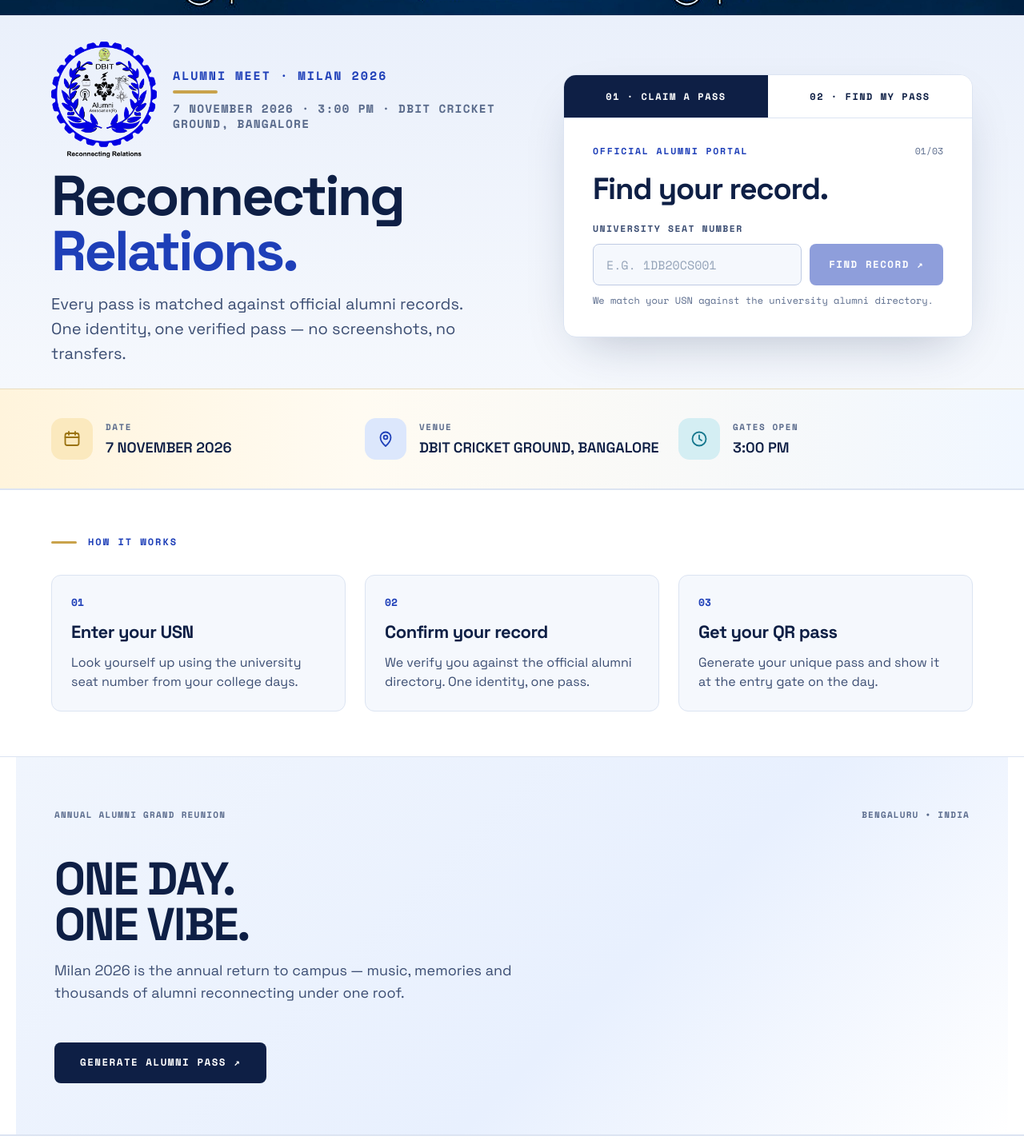
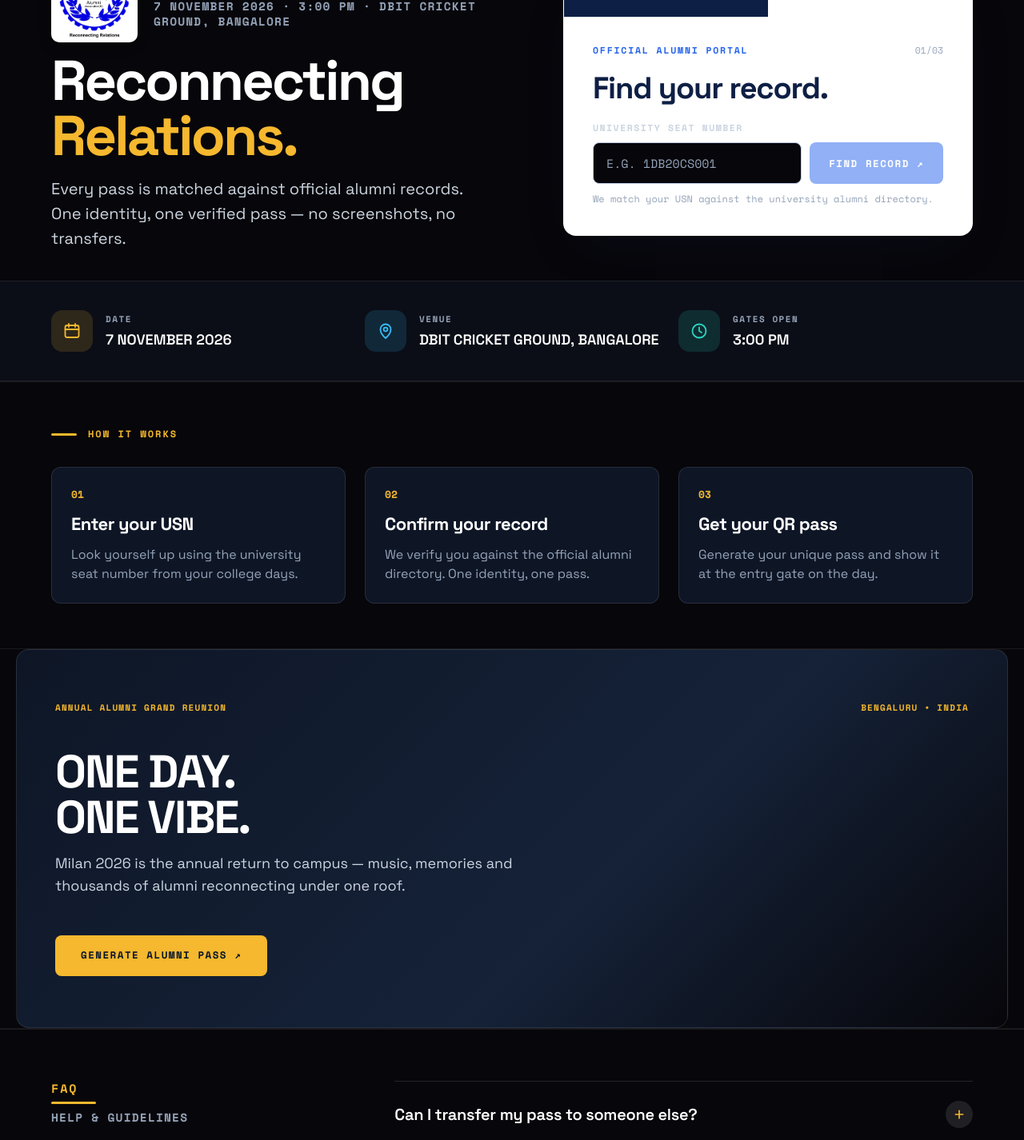
Before and after one commit to strixdominator/chronos-fest-portal, a Next.js app: page / in a window 1280 px wide. Shown: the part 660-2086 px from the top of the page at 80% size. Built offline with nearby package versions, Linux system fonts and the light colour scheme; no server answers.

Commit message:
feat(banner): replace with dark gold Milan 2026 banner and update hero/sections to seamless dark theme

```diff
--- a/src/app/globals.css
+++ b/src/app/globals.css
@@ -1,25 +1,25 @@
 @import url('https://fonts.googleapis.com/css2?family=Space+Grotesk:wght@400;500;600;700&family=Space+Mono:wght@400;700&display=swap');
 
 :root {
-  /* MILAN 2026 DBIT Design System */
-  --bg-page: #F5F8FD;
-  --bg-hero: linear-gradient(180deg, #EAF0FB 0%, #F5F8FD 100%);
+  /* MILAN 2026 DBIT Design System - Dark & Gold Theme */
+  --bg-page: #07060A;
+  --bg-hero: #07060A;
   --bg-card: #FFFFFF;
   --bg-card-alt: #F5F8FD;
 
   --color-navy: #0E1F45;
-  --color-blue: #1E3FB8;
-  --color-blue-hover: #152d88;
-  --color-gold: #C9A24B;
-
-  --text-main: #0E1F45;
-  --text-body: #3C4E73;
-  --text-muted: #5A6B8C;
+  --color-blue: #2563EB;
+  --color-blue-hover: #1D4ED8;
+  --color-gold: #F5B82E;
+
+  --text-main: #FFFFFF;
+  --text-body: #CBD5E1;
+  --text-muted: #94A3B8;
   --text-light: #FFFFFF;
 
-  --border-color: #DCE4F2;
+  --border-color: rgba(255, 255, 255, 0.12);
   --border-input: #BFCBE3;
-  --border-focus: #1E3FB8;
+  --border-focus: #F5B82E;
 
   --radius-card: 16px;
   --radius-box: 12px;
@@ -186,8 +186,8 @@
    ========================================================================== */
 .dbit-header-banner-container {
   width: 100%;
-  background: #FFFDF7;
-  border-bottom: 1px solid var(--border-color);
+  background: #07060A;
+  border-bottom: none;
   padding: 0;
   margin: 0;
   display: block;
@@ -199,7 +199,7 @@
   max-width: 100%;
   border-radius: 0;
   overflow: hidden;
-  background: transparent;
+  background: #07060A;
   line-height: 0;
   margin: 0;
   padding: 0;
@@ -228,7 +228,7 @@
   flex-wrap: wrap;
   align-items: stretch;
   gap: 0;
-  background: var(--bg-hero);
+  background: #07060A;
   min-height: auto;
 }
 
@@ -251,15 +251,19 @@
 }
 
 .dbit-hero-assoc-logo {
-  width: 132px;
+  width: 108px;
   height: auto;
   display: block;
+  background: #FFFFFF;
+  padding: 6px 10px;
+  border-radius: 10px;
+  box-shadow: 0 4px 14px rgba(0, 0, 0, 0.4);
 }
 
 .dbit-hero-meta {
   display: flex;
   flex-direction: column;
-  gap: 10px;
+  gap: 8px;
 }
 
 .dbit-hero-tag {
@@ -267,7 +271,7 @@
   font-size: 15px;
   letter-spacing: 2px;
   font-weight: 700;
-  color: var(--color-blue);
+  color: #F5B82E;
   line-height: 1.2;
 }
 
@@ -275,7 +279,7 @@
   display: block;
   width: 56px;
   height: 3.5px;
-  background: var(--color-gold);
+  background: #F5B82E;
   border-radius: 2px;
 }
 
@@ -283,7 +287,7 @@
   font-family: var(--font-mono);
   font-size: 14.5px;
   letter-spacing: 1.2px;
-  color: var(--text-muted);
+  color: #94A3B8;
   font-weight: 700;
   line-height: 1.3;
 }
@@ -294,11 +298,11 @@
   line-height: 0.98;
   letter-spacing: -3px;
   font-weight: 700;
-  color: var(--color-navy);
+  color: #FFFFFF;
 }
 
 .dbit-hero-title-accent {
-  color: var(--color-blue);
+  color: #F5B82E;
 }
 
 .dbit-hero-description {
@@ -306,7 +310,7 @@
   max-width: 520px;
   font-size: 20px;
   line-height: 1.55;
-  color: var(--text-body);
+  color: #CBD5E1;
 }
 
 .dbit-hero-stats,
@@ -528,9 +532,9 @@
    EVENT AT A GLANCE BANNER (DATE, VENUE, TIME)
    ========================================================================== */
 .dbit-glance-section {
-  background: linear-gradient(90deg, #FFF4DC 0%, #FFFBF2 35%, #F1F7FF 100%);
-  border-top: 1px solid #E8DDBF;
-  border-bottom: 1px solid var(--border-color);
+  background: #0B0E17;
+  border-top: 1px solid rgba(255, 255, 255, 0.08);
+  border-bottom: 1px solid rgba(255, 255, 255, 0.08);
   padding: 36px 64px;
 }
 
@@ -557,18 +561,18 @@
 }
 
 .dbit-glance-icon-box.gold {
-  background: #FBE9BE;
-  color: #9A7210;
+  background: rgba(245, 184, 46, 0.15);
+  color: #F5B82E;
 }
 
 .dbit-glance-icon-box.blue {
-  background: #DCE7FC;
-  color: var(--color-blue);
+  background: rgba(56, 189, 248, 0.15);
+  color: #38BDF8;
 }
 
 .dbit-glance-icon-box.cyan {
-  background: #D4EEF3;
-  color: #16788E;
+  background: rgba(45, 212, 191, 0.15);
+  color: #2DD4BF;
 }
 
 .dbit-glance-text {
@@ -581,23 +585,23 @@
   font-family: var(--font-mono);
   font-size: 11px;
   letter-spacing: 1.5px;
-  color: var(--text-muted);
+  color: #94A3B8;
   font-weight: 700;
 }
 
 .dbit-glance-value {
   font-size: 18px;
   font-weight: 600;
-  color: var(--color-navy);
+  color: #FFFFFF;
 }
 
 /* ==========================================================================
    HOW IT WORKS SECTION
    ========================================================================== */
 .dbit-how-section {
-  background: #FFFFFF;
-  border-top: 1px solid var(--border-color);
-  border-bottom: 1px solid var(--border-color);
+  background: #07060A;
+  border-top: 1px solid rgba(255, 255, 255, 0.08);
+  border-bottom: 1px solid rgba(255, 255, 255, 0.08);
   padding: 56px 64px;
   display: flex;
   flex-direction: column;
@@ -614,7 +618,7 @@
   display: block;
   width: 32px;
   height: 3px;
-  background: var(--color-gold);
+  background: #F5B82E;
   border-radius: 2px;
 }
 
@@ -623,7 +627,7 @@
   font-size: 12px;
   letter-spacing: 2px;
   font-weight: 700;
-  color: var(--color-blue);
+  color: #F5B82E;
 }
 
 .dbit-how-grid {
@@ -637,8 +641,8 @@
   flex-direction: column;
   gap: 10px;
   padding: 24px;
-  background: var(--bg-page);
-  border: 1px solid var(--border-color);
+  background: #0E1626;
+  border: 1px solid rgba(255, 255, 255, 0.1);
   border-radius: var(--radius-box);
 }
 
@@ -646,7 +650,7 @@
   font-family: var(--font-mono);
   font-size: 13px;
   font-weight: 700;
-  color: var(--color-blue);
+  color: #F5B82E;
 }
 
 .dbit-how-title {
@@ -654,14 +658,14 @@
   font-size: 22px;
   letter-spacing: -0.5px;
   font-weight: 700;
-  color: var(--color-navy);
+  color: #FFFFFF;
 }
 
 .dbit-how-desc {
   margin: 0;
   font-size: 16px;
   line-height: 1.5;
-  color: var(--text-body);
+  color: #94A3B8;
 }
 
 /* ==========================================================================
@@ -669,8 +673,8 @@
    ========================================================================== */
 .dbit-event-preview-section {
   display: block;
-  border-bottom: 1px solid var(--border-color);
-  background: #FFFFFF;
+  border-bottom: 1px solid rgba(255, 255, 255, 0.08);
+  background: #07060A;
 }
 
 .dbit-event-preview-full {
@@ -680,7 +684,9 @@
   justify-content: center;
   align-items: flex-start;
   gap: 24px;
-  background: linear-gradient(135deg, #F0F5FD 0%, #E8F0FE 60%, #FFFFFF 100%);
+  background: linear-gradient(135deg, #0E1626 0%, #152238 60%, #07060A 100%);
+  border: 1px solid rgba(255, 255, 255, 0.1);
+  border-radius: var(--radius-card);
   width: 100%;
   max-width: 1240px;
   margin: 0 auto;
@@ -696,7 +702,7 @@
   font-weight: 700;
   letter-spacing: 1.2px;
   text-transform: uppercase;
-  color: var(--text-muted);
+  color: #F5B82E;
 }
 
 .dbit-event-title {
@@ -704,14 +710,14 @@
   font-weight: 700;
   line-height: 0.98;
   letter-spacing: -2px;
-  color: var(--color-navy);
+  color: #FFFFFF;
   margin: 20px 0 16px;
 }
 
 .dbit-event-desc {
   font-size: 18px;
   line-height: 1.55;
-  color: var(--text-body);
+  color: #CBD5E1;
   max-width: 600px;
   margin-bottom: 24px;
 }
@@ -722,16 +728,16 @@
   font-family: var(--font-mono);
   font-size: 12.5px;
   letter-spacing: 1.5px;
-  font-weight: 700;
-  color: #FFFFFF !important;
-  background: var(--color-navy);
+  font-weight: 800;
+  color: #07152B !important;
+  background: #F5B82E;
   border-radius: var(--radius-sm);
   text-decoration: none;
   transition: background 0.15s ease, transform 0.15s ease;
 }
 
 .dbit-claim-action-btn:hover {
-  background: var(--color-blue);
+  background: #E5A71E;
   transform: translateY(-1px);
 }
 
@@ -739,8 +745,8 @@
    FAQ SECTION (FROM MAIN.DC.HTML)
    ========================================================================== */
 .dbit-faq-section {
-  background: linear-gradient(180deg, #FFFFFF 0%, #EAF1FD 100%);
-  border-top: 1px solid var(--border-color);
+  background: #07060A;
+  border-top: 1px solid rgba(255, 255, 255, 0.08);
   padding: 64px;
   display: flex;
   flex-wrap: wrap;
@@ -761,7 +767,7 @@
   letter-spacing: -1.5px;
   line-height: 1.05;
   font-weight: 700;
-  color: var(--color-navy);
+  color: #FFFFFF;
 }
 
 .dbit-faq-desc {
@@ -796,13 +802,13 @@
   font-size: 20px;
   font-weight: 600;
   letter-spacing: -0.3px;
-  color: var(--color-navy);
+  color: #FFFFFF;
   cursor: pointer;
   transition: color 0.2s ease;
 }
 
 .dbit-faq-btn:hover {
-  color: var(--color-blue);
+  color: #F5B82E;
 }
 
 .dbit-faq-toggle-icon {
@@ -813,13 +819,13 @@
   width: 34px;
   height: 34px;
   border-radius: 50%;
-  background: #EAF0FB;
-  color: var(--color-blue);
+  background: rgba(255, 255, 255, 0.1);
+  color: #F5B82E;
   transition: transform 0.3s cubic-bezier(0.2, 0.8, 0.3, 1), background 0.2s;
 }
 
 .dbit-faq-btn:hover .dbit-faq-toggle-icon {
-  background: #DCE7FC;
+  background: rgba(245, 184, 46, 0.25);
 }
 
 .dbit-faq-answer {
@@ -1504,10 +1510,12 @@
   }
 
   .dbit-hero-assoc-logo {
-    width: 64px;
-    height: 64px;
+    width: 68px;
+    height: auto;
     object-fit: contain;
     flex-shrink: 0;
+    padding: 4px 6px;
+    border-radius: 8px;
   }
 
   .dbit-hero-tag {
```
Also changed, not shown: public/header-banner.jpg.
